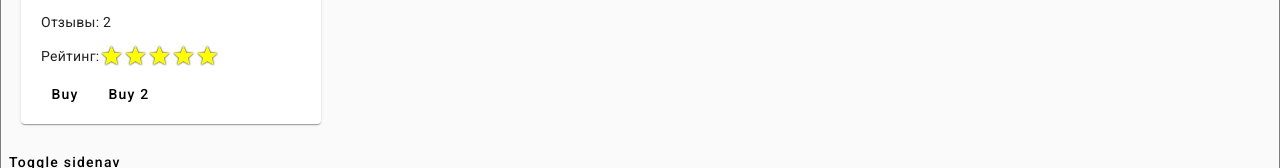
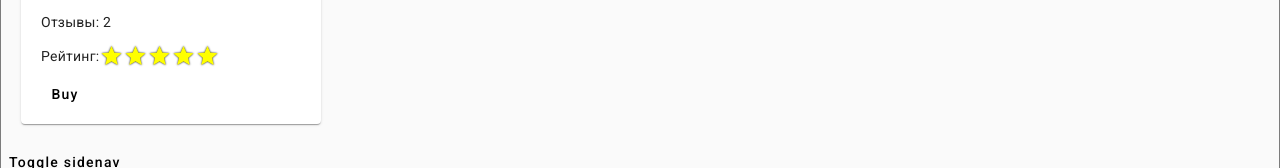
Before and after one commit to Letto228/Angular-learnjs-200323, an Angular app: page / in a window 1280 px wide. Shown: the part 461-629 px from the top of the page. Built offline with nearby package versions, Linux system fonts and the light colour scheme.

Commit message:
feat: dz3

```diff
--- a/src/app/pages/products-list/card/card.component.html
+++ b/src/app/pages/products-list/card/card.component.html
@@ -7,7 +7,7 @@
 		<button mat-icon-button disabled>
 			<mat-icon>chevron_left</mat-icon>
 		</button>
-		<img mat-card-image alt="Product photo" [src]="cardConfig!.images[0].url" />
+		<img mat-card-image alt="Product photo" [src]="cardConfig?.images?.[0]?.url" />
 		<button mat-icon-button disabled>
 			<mat-icon>chevron_right</mat-icon>
 		</button>
@@ -25,6 +25,6 @@
 	</mat-card-content>
 	<mat-card-actions class="mat-card-actions-align-end">
 		<button mat-button (click)="onProductBuy($event)">Buy</button>
-		<button mat-button (click)="cardBuyClick.emit()">Buy 2</button>
+		<!-- <button mat-button (click)="cardBuyClick.emit()">Buy 2</button> -->
 	</mat-card-actions>
 </mat-card>
--- a/src/app/pages/products-list/card/card.component.ts
+++ b/src/app/pages/products-list/card/card.component.ts
@@ -1,6 +1,6 @@
 import {Component, EventEmitter, Input, Output} from '@angular/core';
-import {IApplicationConfig} from 'src/app/shared/application-config/application-config.interface';
-import {productMock} from '../../../shared/products/product.mock';
+// import {IApplicationConfig} from 'src/app/shared/application-config/application-config.interface';
+// import {productMock} from '../../../shared/products/product.mock';
 import {IProduct} from '../../../shared/products/product.interface';
 
 @Component({
@@ -9,18 +9,19 @@ import {IProduct} from '../../../shared/products/product.interface';
 	styleUrls: ['./card.component.css'],
 })
 export class CardComponent {
-	readonly product = productMock;
+	@Input() cardConfig: IProduct | undefined;
 
-	@Input() cardConfig: IProduct | undefined;
-	@Output() cardBuyClick = new EventEmitter<Event>();
+	@Output() cardBuyClick = new EventEmitter<IProduct['_id']>();
 
 	onProductBuy(event: Event) {
 		event.stopPropagation();
 
 		console.log('Buy product');
+		this.cardBuyClick.emit(this.cardConfig?._id);
 	}
 
 	isStarActive(starIndex: number): boolean {
-		return this.product && this.product.rating >= starIndex;
+		//return this.product && this.product.rating >= starIndex;
+		return true;
 	}
 }
--- a/src/app/pages/products-list/products-list.component.html
+++ b/src/app/pages/products-list/products-list.component.html
@@ -1,5 +1 @@
-<app-card
-	[cardConfig]="cardConfig"
-	(cardBuyClick)="onCardBuyClick()"
-	(click)="onClick()"
-></app-card>
+<app-card [cardConfig]="cardConfig" (cardBuyClick)="onCardBuyClick()"></app-card>
--- a/src/app/pages/products-list/products-list.component.ts
+++ b/src/app/pages/products-list/products-list.component.ts
@@ -1,4 +1,5 @@
 import {Component} from '@angular/core';
+import {IProduct} from 'src/app/shared/products/product.interface';
 import {productMock} from 'src/app/shared/products/product.mock';
 
 @Component({
@@ -8,9 +9,7 @@ import {productMock} from 'src/app/shared/products/product.mock';
 })
 export class ProductsListComponent {
 	readonly cardConfig = productMock;
-	onClick() {
-		console.log('Card host element click');
-	}
+
 	onCardBuyClick() {
 		console.log('Вторая Жмкалка на купить');
 	}
```
